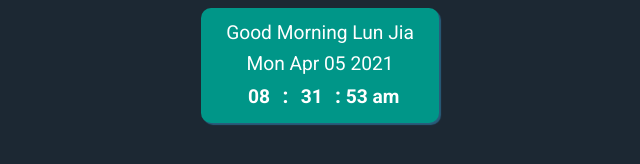
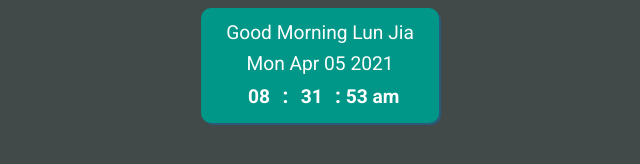
Before and after one commit to theone5211/notion, a plain HTML site: page index.html in a window 1280 px wide. Shown: the whole page, without its empty margins (320-960 px from the left). Drawn offline with Linux system fonts and the light colour scheme.

Commit message:
Update index.html

```diff
--- a/index.html
+++ b/index.html
@@ -11,7 +11,7 @@
         /*CSS RESETS*/
 
 body{
-    background-color: #1C2833;
+    background-color: #424949;
     line-height: 1.6;
 
 }
```
